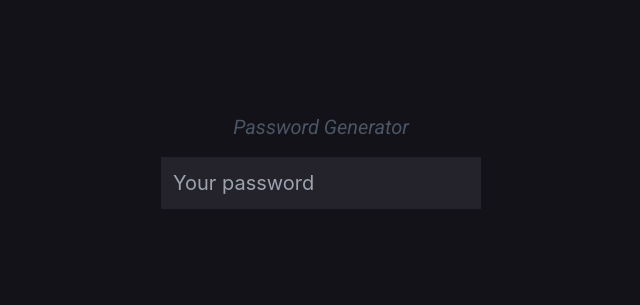
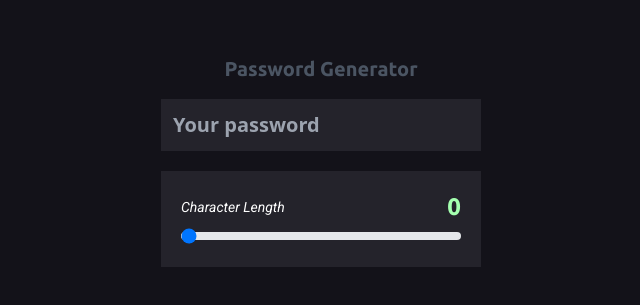
Before and after one commit to AndriiSalohub/password-generator, a React (Vite) app: page / in a window 1280 px wide. Shown: the part 239-544 px from the top of the page, without its empty margins (319-959 px from the left). Built offline with nearby package versions, Linux system fonts and the light colour scheme.

Commit message:
added markup, styles and logic for password length component

```diff
--- a/package.json
+++ b/package.json
@@ -11,7 +11,8 @@
   },
   "dependencies": {
     "react": "^18.2.0",
-    "react-dom": "^18.2.0"
+    "react-dom": "^18.2.0",
+    "react-range-slider-input": "^3.0.7"
   },
   "devDependencies": {
     "@types/react": "^18.2.15",
--- a/src/components/PasswordInput.tsx
+++ b/src/components/PasswordInput.tsx
@@ -6,7 +6,7 @@ export const PasswordInput: FC = () => {
     return (
         <input
             type="text"
-            className="mt-4 p-3 w-80 font-primary text-xl outline-none bg-secondary"
+            className="mt-4 p-3 w-80 text-gray-500 text-xl outline-none bg-secondary font-bold"
             placeholder="Your password"
             value={value}
         />
--- /dev/null
+++ b/src/components/PasswordLength.tsx
@@ -0,0 +1,25 @@
+import { FC, useState } from "react";
+
+export const PasswordLength: FC = () => {
+    const [value, setValue] = useState<number>(0);
+    console.log(value);
+    return (
+        <>
+            <div className="flex justify-between items-center">
+                <h2 className="text-white text-sm">Character Length</h2>
+                <span className="text-2xl font-secondary text-secondary">
+                    {value}
+                </span>
+            </div>
+            <input
+                type="range"
+                value={value}
+                min={0}
+                max={15}
+                step={1}
+                className="w-full h-2 bg-gray-200 rounded-lg appearance-none cursor-pointer dark:bg-gray-700"
+                onChange={(e) => setValue(+e.target.value)}
+            />
+        </>
+    );
+};
--- /dev/null
+++ b/src/components/PasswordSettings.tsx
@@ -0,0 +1,10 @@
+import { FC } from "react";
+import { PasswordLength } from "./PasswordLength";
+
+export const PasswordSettings: FC = () => {
+    return (
+        <div className="bg-secondary mt-5 font-primary p-5">
+            <PasswordLength />
+        </div>
+    );
+};
--- a/src/containter/App.tsx
+++ b/src/containter/App.tsx
@@ -1,5 +1,6 @@
 import { FC } from "react";
 import { PasswordInput } from "../components/PasswordInput";
+import { PasswordSettings } from "../components/PasswordSettings";
 
 export const App: FC = () => {
     return (
@@ -8,6 +9,7 @@ export const App: FC = () => {
                 Password Generator
             </h1>
             <PasswordInput />
+            <PasswordSettings />
         </>
     );
 };
--- a/tailwind.config.js
+++ b/tailwind.config.js
@@ -9,8 +9,11 @@ export default {
                 secondary: "#24232b",
             },
             fontFamily: {
-                primary: "Inter, sans-serif",
-                secondary: "Roboto, sans-serif",
+                primary: "Roboto, sans-serif",
+                secondary: "Ubuntu, sans-serif",
+            },
+            colors: {
+                secondary: "#a4ffaf",
             },
         },
     },
```
Also changed, not shown: 1 other file (tests, documents, lock files or other folders).
